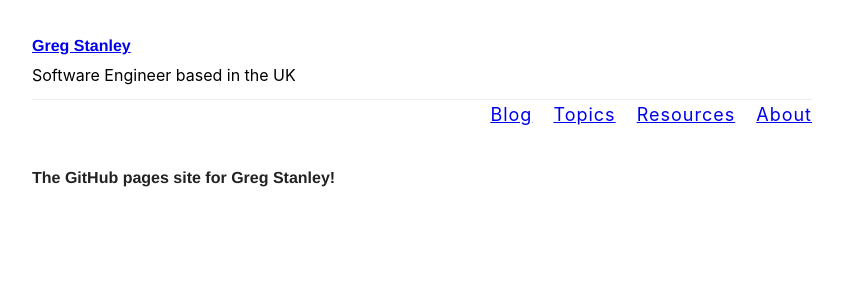
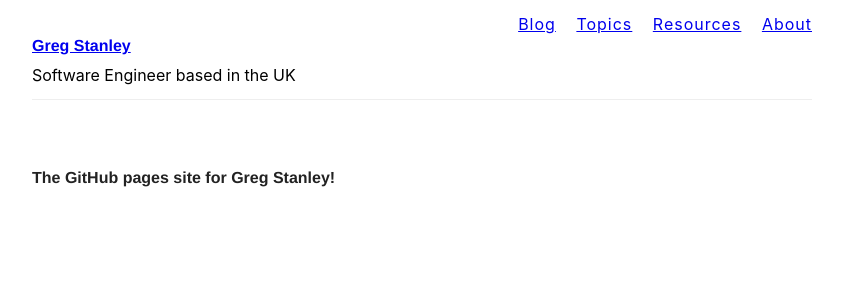
Before and after one commit to gregstanley/gregstanley.github.io, a Jekyll site: the page built from index.md, in a window 1280 px wide. Shown: the top 300 px of the page, without its empty margins (218-1061 px from the left). Built offline with Jekyll 4.4.1, drawn with Linux system fonts in a browser that asks for light colours.

Commit message:
Try using mixin for header

```diff
--- a/_layouts/default.html
+++ b/_layouts/default.html
@@ -9,7 +9,7 @@
   <body>
     <div class="page-header-wrapper">
       <div class="container">
-        <header class="page-header clearfix">
+        <header class="page-header">
           <div class="site-info">
             <h1 class="site-name">
               <a href="{{ site.baseurl }}/">{{ site.name }}</a>
--- a/_sass/base.scss
+++ b/_sass/base.scss
@@ -47,12 +47,16 @@ h6 {
 .page-header {
   padding: 1rem 0;
   border-bottom: 1px solid $lightGray;
+  display: flex;
+  justify-content: space-between;
+
+  @include mobile {
+    flex-direction: column;
+  }
 }
 
 nav {
-  float: right;
-  margin-top: 23px; // @TODO: Vertically middle align
-  font-size: large;
+  font-size: medium;
 
   a {
     margin-left: 1rem;
```
